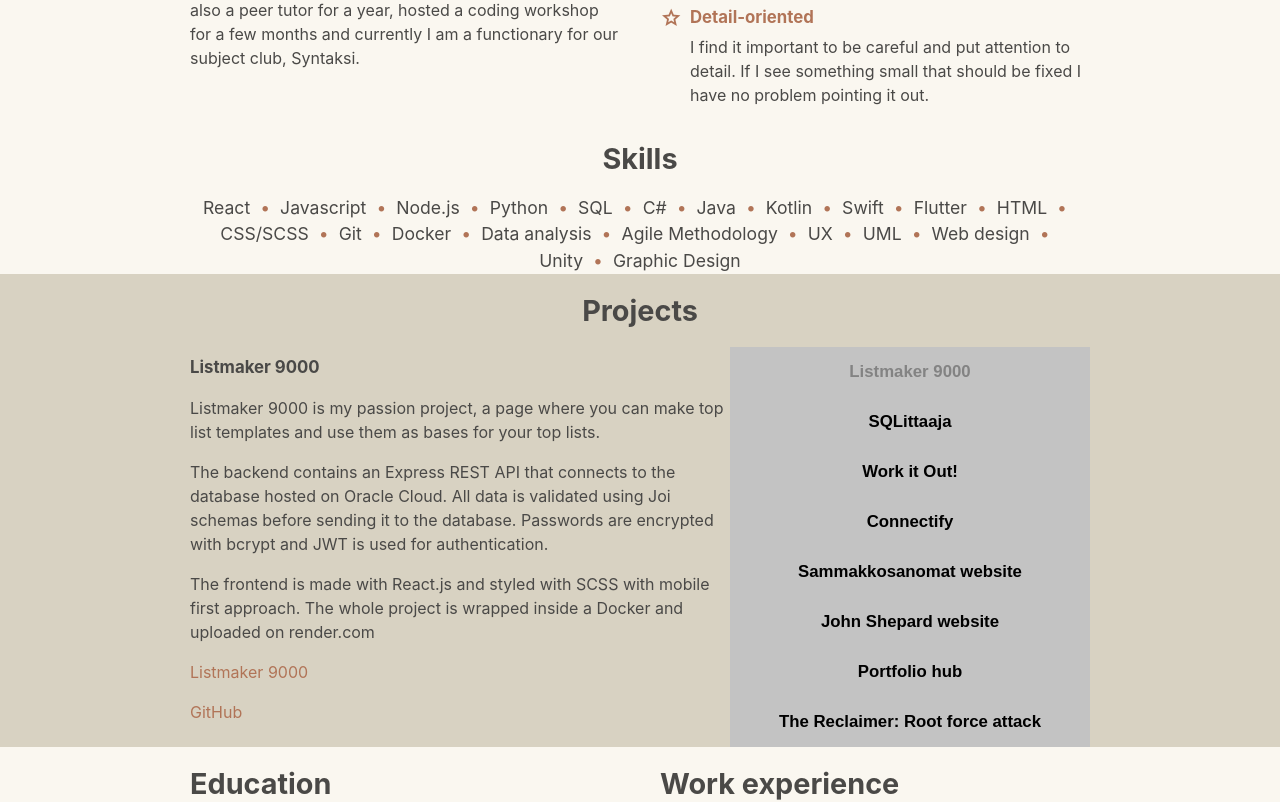
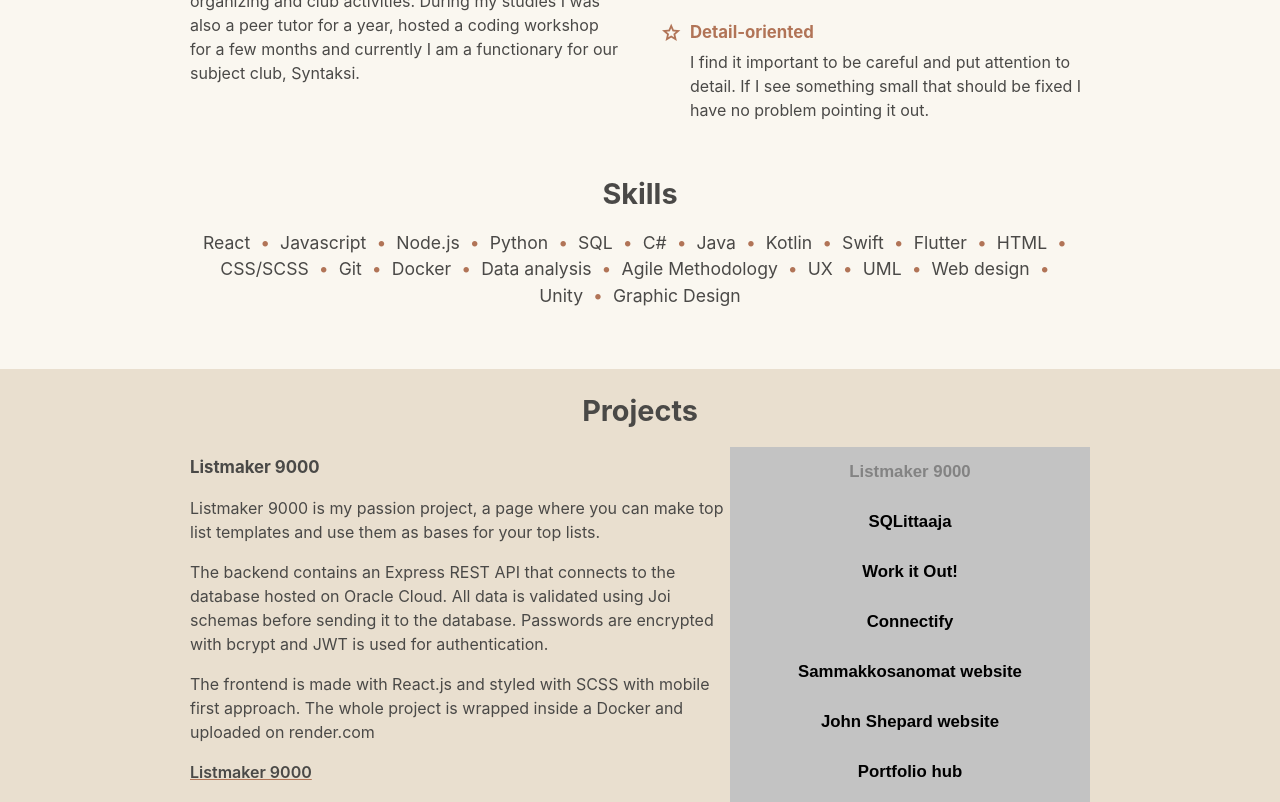
Before and after one commit to vuorisumu/portfolio, a React (Vite) app: page / in a window 1280 px wide. Shown: the part 600-1402 px from the top of the page. Built offline with nearby package versions, Linux system fonts and the light colour scheme.

Commit message:
feat: adjust colors and fonts

```diff
--- a/src/styles/_defaults.scss
+++ b/src/styles/_defaults.scss
@@ -20,10 +20,15 @@
     }
 }
 
-$verticalPadding: 0px;
+$topPadding: 5px;
+$bottomPadding: 50px;
 $sidePadding: 35px;
 @mixin articlePadding() {
-    padding: $verticalPadding $sidePadding;
+    padding: $topPadding $sidePadding $bottomPadding $sidePadding;
+}
+
+article section {
+    padding: 10px 0;
 }
 
 h2 {
--- a/src/styles/_info.scss
+++ b/src/styles/_info.scss
@@ -9,6 +9,7 @@ $borderPadding: 30px;
         display: grid;
         align-items: start;
         grid-template-columns:150px auto;
+        color: #fff;
 
         :not(:first-child) {
             background: linear-gradient(to right, theme.$accent-secondary 50%, transparent);
--- a/src/styles/_theme.scss
+++ b/src/styles/_theme.scss
@@ -6,7 +6,7 @@ $accent-secondary: var(--accent-secondary);
 
 :root {
     --primary-color: #2e2e30;
-    --secondary-color: #3f3f42;
+    --secondary-color: #262627;
     --text-primary: #f4eee0;
     --accent: #f0ba3b;
     --accent-secondary: #2f213b;
@@ -14,7 +14,7 @@ $accent-secondary: var(--accent-secondary);
 
 [data-theme="light"] {
     --primary-color: #FAF7F0;
-    --secondary-color: #D8D2C2;
+    --secondary-color: #e9dfcf;
     --text-primary: #4A4947;
     --accent: #B17457;
     --accent-secondary: #a58f84;
--- a/src/styles/main.css
+++ b/src/styles/main.css
@@ -1,7 +1,7 @@
 @charset "UTF-8";
 :root {
   --primary-color: #2e2e30;
-  --secondary-color: #3f3f42;
+  --secondary-color: #262627;
   --text-primary: #f4eee0;
   --accent: #f0ba3b;
   --accent-secondary: #2f213b;
@@ -9,7 +9,7 @@
 
 [data-theme=light] {
   --primary-color: #FAF7F0;
-  --secondary-color: #D8D2C2;
+  --secondary-color: #e9dfcf;
   --text-primary: #4A4947;
   --accent: #B17457;
   --accent-secondary: #a58f84;
@@ -100,6 +100,10 @@ nav select option {
   color: #000;
 }
 
+article section {
+  padding: 10px 0;
+}
+
 h2 {
   font-size: 1.8rem;
   padding: 15px 0;
@@ -164,6 +168,7 @@ p {
   display: grid;
   align-items: start;
   grid-template-columns: 150px auto;
+  color: #fff;
 }
 #info #infoContainer :not(:first-child) {
   background: linear-gradient(to right, var(--accent-secondary) 50%, transparent);
@@ -304,7 +309,7 @@ main > section:nth-child(2n+1):not(:first-of-type) {
 }
 
 main article {
-  padding: 0px 35px;
+  padding: 5px 35px 50px 35px;
   max-width: 900px;
   margin: auto;
 }
@@ -321,4 +326,11 @@ footer {
 a {
   color: var(--accent);
   text-decoration: none;
+}
+
+[data-theme=light] a {
+  color: var(--text-primary);
+  font-weight: 600;
+  -webkit-text-decoration: underline var(--accent);
+          text-decoration: underline var(--accent);
 }/*# sourceMappingURL=main.css.map */
--- a/src/styles/main.scss
+++ b/src/styles/main.scss
@@ -70,3 +70,11 @@ $footer-height: 2.5rem;
     color: theme.$accent;
     text-decoration: none;
   }
+
+  [data-theme="light"] {
+    a {
+      color: theme.$text-primary;
+      font-weight: 600;
+      text-decoration: underline theme.$accent;
+    }
+  }
```
Also changed, not shown: 1 other file (tests, documents, lock files or other folders).
